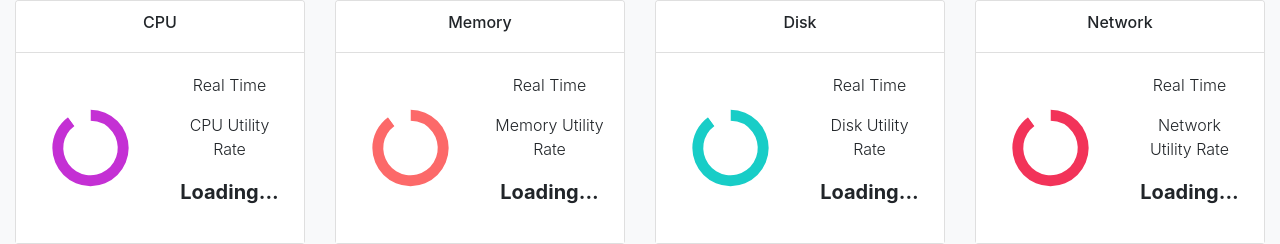
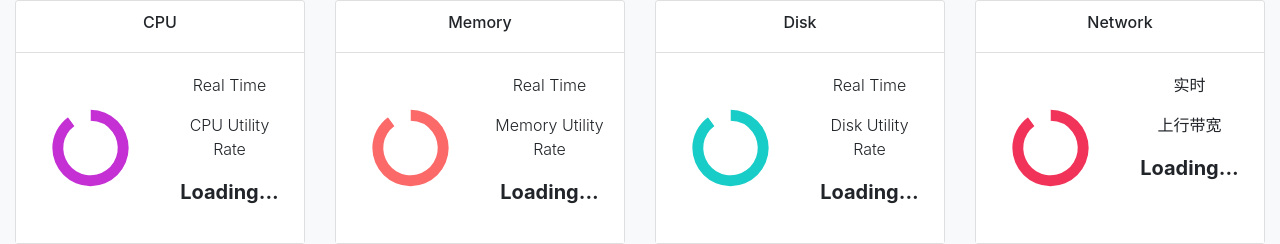
Before and after one commit to cyjahappy/MonitorMotherLinux, a Python web app: template templates/Dashboard.html in a window 1280 px wide. Shown: the part 459-703 px from the top of the page. Run offline with Jinja, Linux system fonts and the light colour scheme; the template is opened without the code that fills it, so the values that code supplies are empty.

Commit message:
更改母服务器发送指令使子服务器更改阈值的逻辑, 前端带宽展示部分单位更新,最大值更新. 还是没搞懂为啥一个服务器上行瞬时带宽可以250MB/s????

```diff
--- a/MainMonitor/update_child_server_threshold.py
+++ b/MainMonitor/update_child_server_threshold.py
@@ -18,6 +18,6 @@ def update_child_server_threshold():
     i = 0
     while i < total_server_ip:
         server_ip = server_ip_all_QuerySet[i].server_ip
-        url = 'http://' + server_ip + '/monitor/server-info-threshold-update/1/'
-        requests.put(url, data=serializer.data)
+        url = 'http://' + server_ip + '/monitor/server-info-threshold-update'
+        requests.post(url, data=serializer.data)
         i = i + 1
--- a/templates/Dashboard.html
+++ b/templates/Dashboard.html
@@ -566,8 +566,8 @@
 
                   <!--Network实时数据的数字-->
                   <div class="col-sm-6">
-                      <p class="font-weight-light text-center">Real Time</p>
-                      <p class="font-weight-light text-center">Network Utility Rate</p>
+                      <p class="font-weight-light text-center">实时</p>
+                      <p class="font-weight-light text-center">上行带宽</p>
                       <p class="text-center font-weight-bold lead" id="network_real_time_data">Loading...</p>
                   </div>
                   </div>
@@ -1413,12 +1413,12 @@ $.ajax({
                             ]
                         }]
                     });
-                    //需要根据不同服务器的实时带宽不同修改上限
+                    //需要根据不同服务器的实时带宽不同修改上限!!!!!!!!!
                     network_pie_chart.setOption({
                         series: [{
                             data: [
-                                {value: network_real_time_data, name: '每秒上传+下载的总量'},
-                                {value: 3 - network_real_time_data, name: '空'},
+                                {value: network_real_time_data, name: '上行带宽'},
+                                {value: 280 - network_real_time_data, name: '空'},
                             ]
                         }]
                     });
```
Also changed, not shown: db.sqlite3.
